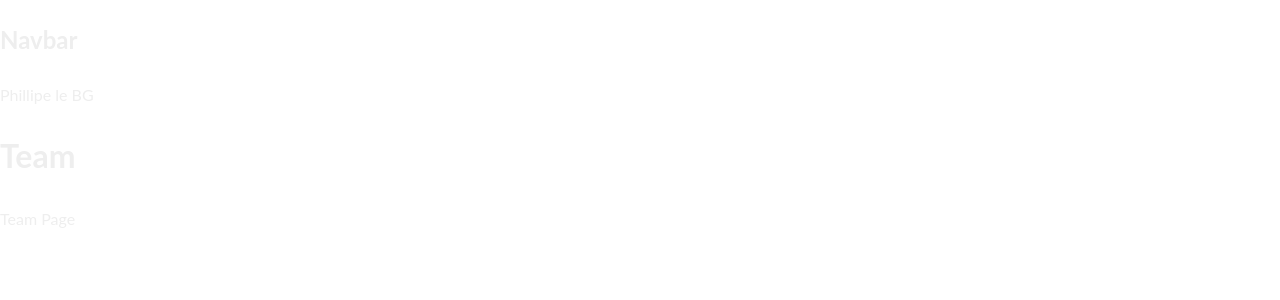
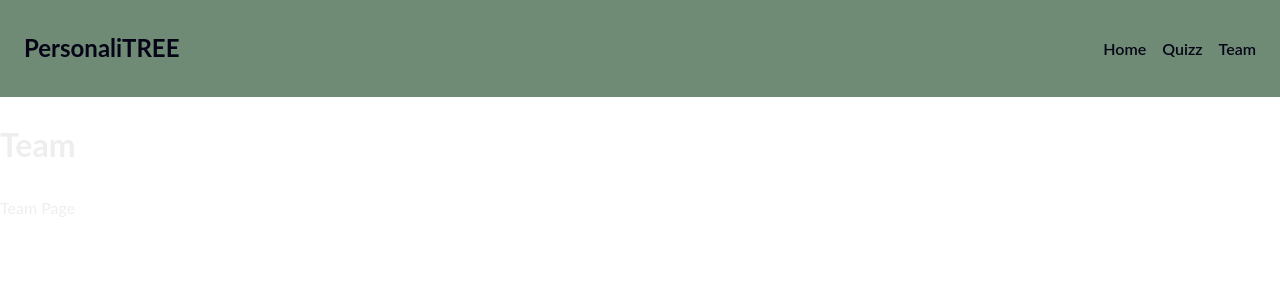
Before and after one commit to XamTV/Protojam-team-B, a React (Vite) app in the folder client/: page /team in a window 1280 px wide. Shown: the top 300 px of the page. Built offline with nearby package versions, Linux system fonts and the light colour scheme.

Commit message:
basic style done

```diff
--- a/client/src/components/Navbar.jsx
+++ b/client/src/components/Navbar.jsx
@@ -1,11 +1,15 @@
+import { Link } from "react-router-dom";
 import "../style/Navbar.scss";
 
 function Navbar() {
   return (
     <section className="NavbarComponent">
-      <h1>Navbar</h1>
-
-      <p>Phillipe le BG</p>
+      <h1>PersonaliTREE</h1>
+      <nav className="navBar">
+        <Link to="/">Home</Link>
+        <Link to="/quizz">Quizz</Link>
+        <Link to="/team">Team</Link>
+      </nav>
     </section>
   );
 }
--- a/client/src/style/Navbar.scss
+++ b/client/src/style/Navbar.scss
@@ -0,0 +1,18 @@
+.NavbarComponent {
+  display: flex;
+  flex-direction: row;
+  align-items: center;
+  justify-content: space-between;
+  background-color: #708b75;
+  padding: 0.5rem;
+  h1 {
+    padding-left: 1rem;
+    color: #050517;
+  }
+  .navBar > a {
+    margin-right: 1rem;
+    text-decoration: none;
+    color: #050517;
+    font-weight: 600;
+  }
+}
```
